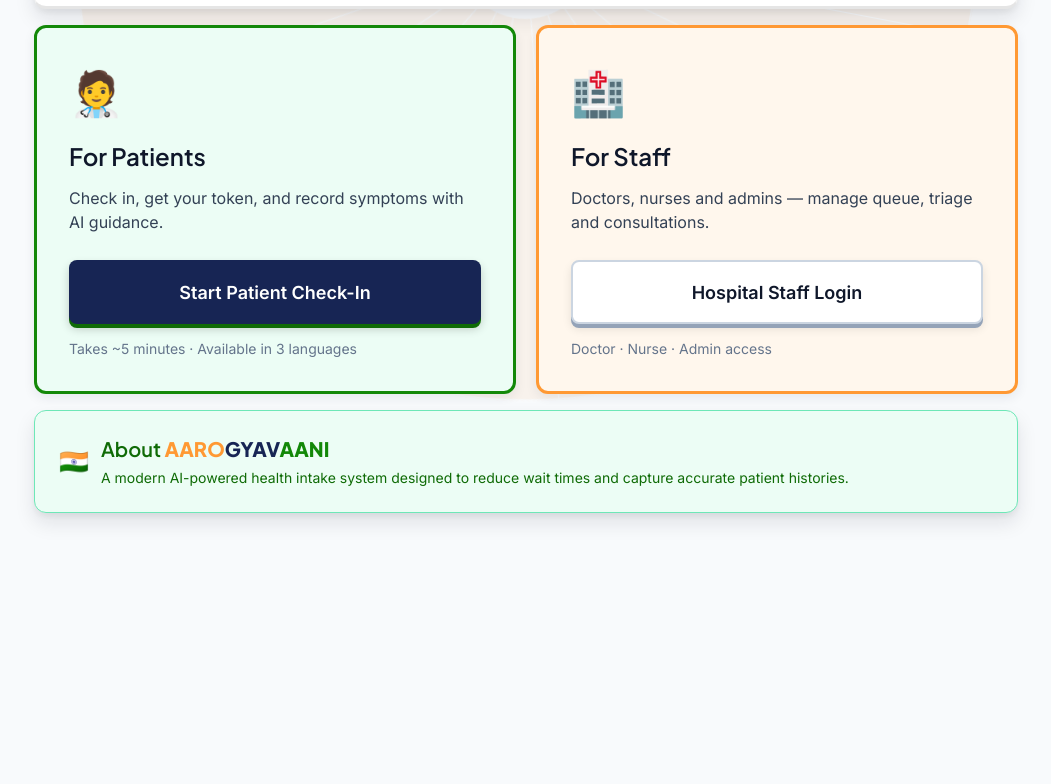
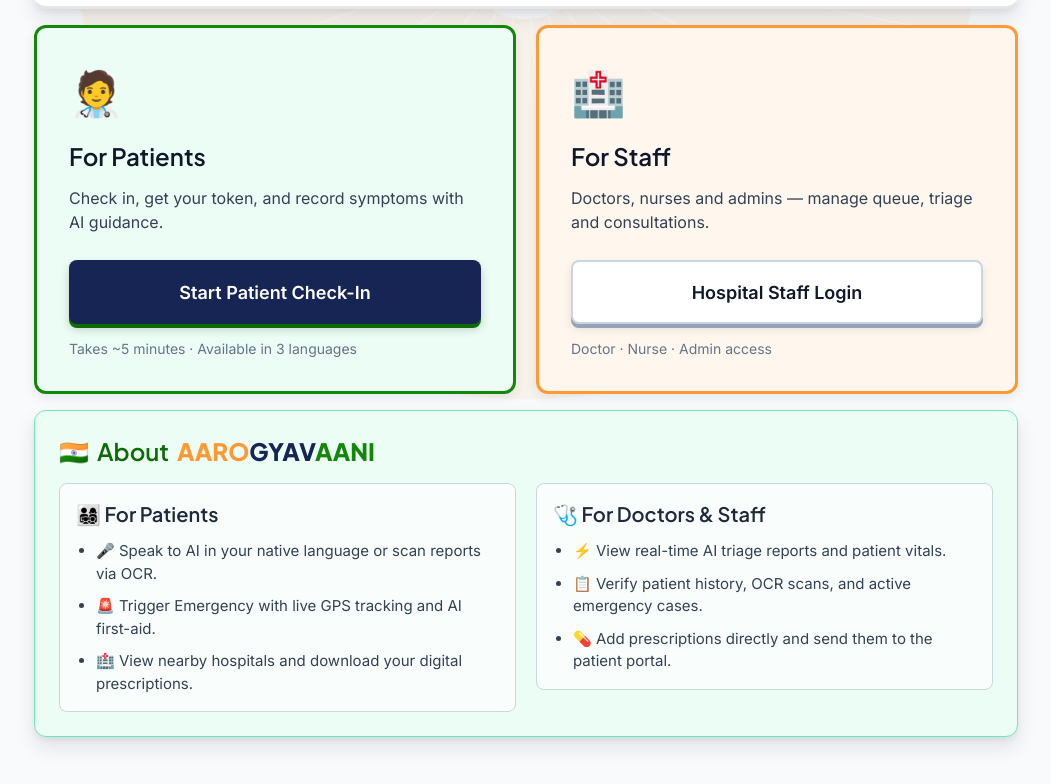
Before and after one commit to Priyanshukumar23/AAROGYAVAANI, a React (Vite) app in the folder frontend/: page / in a window 1280 px wide. Shown: the part 446-1230 px from the top of the page, without its empty margins (114-1165 px from the left). Before the commit the page ends 1099 px from the top, so only its background shows below. Built offline with nearby package versions, Linux system fonts and the light colour scheme; no server answers.

Commit message:
Enhance About section and fix Priyansh login

```diff
--- a/frontend/src/pages/Welcome.jsx
+++ b/frontend/src/pages/Welcome.jsx
@@ -24,7 +24,14 @@
       quickLang: { English: 'Quick language / भाषा चुनें / ਭਾਸ਼ਾ ਚੁਣੋ', 'हिन्दी': 'Quick language / भाषा चुनें / ਭਾਸ਼ਾ ਚੁਣੋ', 'ਪੰਜਾਬੀ': 'Quick language / भाषा चुनें / ਭਾਸ਼ਾ ਚੁਣੋ' },
       voiceGuide: { English: '🔊 Voice guidance is available at every step. Tap 🔊 Listen to hear instructions aloud.', 'हिन्दी': '🔊 हर कदम पर वॉयस मार्गदर्शन उपलब्ध है। निर्देश सुनने के लिए 🔊 सुनें पर टैप करें।', 'ਪੰਜਾਬੀ': '🔊 ਹਰ ਕਦਮ \'ਤੇ ਆਵਾਜ਼ ਮਾਰਗਦਰਸ਼ਨ ਉਪਲਬਧ ਹੈ। ਹਦਾਇਤਾਂ ਸੁਣਨ ਲਈ 🔊 ਸੁਣੋ \'ਤੇ ਟੈਪ ਕਰੋ।' },
       aboutTitle: { English: 'About', 'हिन्दी': 'के बारे में', 'ਪੰਜਾਬੀ': 'ਬਾਰੇ' },
-      aboutDesc: { English: 'A modern AI-powered health intake system designed to reduce wait times and capture accurate patient histories.', 'हिन्दी': 'इंतजार के समय को कम करने और सटीक रोगी इतिहास कैप्चर करने के लिए डिज़ाइन किया गया एक आधुनिक AI-संचालित स्वास्थ्य सेवन सिस्टम।', 'ਪੰਜਾਬੀ': 'ਇੱਕ ਆਧੁਨਿਕ AI-ਸੰਚਾਲਿਤ ਸਿਹਤ ਦਾਖਲੇ ਸਿਸਟਮ ਜੋ ਉਡੀਕ ਦੇ ਸਮੇਂ ਨੂੰ ਘਟਾਉਣ ਅਤੇ ਮਰੀਜ਼ ਦੇ ਇਤਿਹਾਸ ਨੂੰ ਸਹੀ ਕੈਪਚਰ ਕਰਨ ਲਈ ਤਿਆਰ ਕੀਤਾ ਗਿਆ ਹੈ।' }
+      patFeatTitle: { English: '👨‍👩‍👧‍👦 For Patients', 'हिन्दी': '👨‍👩‍👧‍👦 मरीजों के लिए', 'ਪੰਜਾਬੀ': '👨‍👩‍👧‍👦 ਮਰੀਜ਼ਾਂ ਲਈ' },
+      patFeat1: { English: '🎤 Speak to AI in your native language or scan reports via OCR.', 'हिन्दी': '🎤 अपनी भाषा में AI से बात करें या OCR के माध्यम से रिपोर्ट स्कैन करें।', 'ਪੰਜਾਬੀ': '🎤 ਆਪਣੀ ਭਾਸ਼ਾ ਵਿੱਚ AI ਨਾਲ ਗੱਲ ਕਰੋ ਜਾਂ OCR ਰਾਹੀਂ ਰਿਪੋਰਟਾਂ ਸਕੈਨ ਕਰੋ।' },
+      patFeat2: { English: '🚨 Trigger Emergency with live GPS tracking and AI first-aid.', 'हिन्दी': '🚨 लाइव GPS ट्रैकिंग और AI प्राथमिक चिकित्सा के साथ आपातकाल ट्रिगर करें।', 'ਪੰਜਾਬੀ': '🚨 ਲਾਈਵ GPS ਟਰੈਕਿੰਗ ਅਤੇ AI ਫਸਟ ਏਡ ਨਾਲ ਐਮਰਜੈਂਸੀ ਨੂੰ ਟਰਿੱਗਰ ਕਰੋ।' },
+      patFeat3: { English: '🏥 View nearby hospitals and download your digital prescriptions.', 'हिन्दी': '🏥 आस-पास के अस्पताल देखें और अपने डिजिटल नुस्खे डाउनलोड करें।', 'ਪੰਜਾਬੀ': '🏥 ਨੇੜਲੇ ਹਸਪਤਾਲਾਂ ਨੂੰ ਦੇਖੋ ਅਤੇ ਆਪਣੇ ਡਿਜੀਟਲ ਨੁਸਖੇ ਡਾਊਨਲੋਡ ਕਰੋ।' },
+      docFeatTitle: { English: '🩺 For Doctors & Staff', 'हिन्दी': '🩺 डॉक्टरों और कर्मचारियों के लिए', 'ਪੰਜਾਬੀ': '🩺 ਡਾਕਟਰਾਂ ਅਤੇ ਸਟਾਫ ਲਈ' },
+      docFeat1: { English: '⚡ View real-time AI triage reports and patient vitals.', 'हिन्दी': '⚡ रीयल-टाइम AI ट्राइएज रिपोर्ट और रोगी के महत्वपूर्ण अंग देखें।', 'ਪੰਜਾਬੀ': '⚡ ਰੀਅਲ-ਟਾਈਮ AI ਟ੍ਰਾਈਜ ਰਿਪੋਰਟਾਂ ਅਤੇ ਮਰੀਜ਼ ਦੇ ਜ਼ਰੂਰੀ ਅੰਗ ਦੇਖੋ।' },
+      docFeat2: { English: '📋 Verify patient history, OCR scans, and active emergency cases.', 'हिन्दी': '📋 रोगी के इतिहास, OCR स्कैन और सक्रिय आपातकालीन मामलों की जांच करें।', 'ਪੰਜਾਬੀ': '📋 ਮਰੀਜ਼ ਦੇ ਇਤਿਹਾਸ, OCR ਸਕੈਨ, ਅਤੇ ਸਰਗਰਮ ਐਮਰਜੈਂਸੀ ਮਾਮਲਿਆਂ ਦੀ ਪੁਸ਼ਟੀ ਕਰੋ।' },
+      docFeat3: { English: '💊 Add prescriptions directly and send them to the patient portal.', 'हिन्दी': '💊 नुस्खे सीधे जोड़ें और उन्हें रोगी पोर्टल पर भेजें।', 'ਪੰਜਾਬੀ': '💊 ਨੁਸਖੇ ਸਿੱਧੇ ਸ਼ਾਮਲ ਕਰੋ ਅਤੇ ਉਹਨਾਂ ਨੂੰ ਮਰੀਜ਼ ਦੇ ਪੋਰਟਲ \'ਤੇ ਭੇਜੋ।' }
     };
     return t[key][state.language] || t[key]['English'];
   };
@@ -68,14 +75,29 @@
           <span className="small muted">{getTranslated('staffFoot')}</span>
         </div>
       </div>
+
       <div className="card ui-3d-card" style={{ marginTop: 16, background: 'var(--blue-soft)', border: '1px solid var(--blue-border)' }}>
-        <div style={{ display: 'flex', alignItems: 'center', gap: 12 }}>
-          <div style={{ fontSize: 24 }}>🇮🇳</div>
-          <div>
-            <h4 style={{ margin: 0, color: 'var(--blue-dark)' }}>{getTranslated('aboutTitle')} <BrandText /></h4>
-            <p className="small" style={{ margin: 0, marginTop: 4, color: 'var(--blue-dark)' }}>
-              {getTranslated('aboutDesc')}
-            </p>
+        <h3 style={{ margin: '0 0 16px 0', color: 'var(--blue-dark)', display: 'flex', alignItems: 'center', gap: '8px' }}>
+          <span style={{ fontSize: 24 }}>🇮🇳</span> {getTranslated('aboutTitle')} <BrandText />
+        </h3>
+
+        <div className="grid cols-2" style={{ gap: '20px', alignItems: 'start' }}>
+          <div style={{ background: 'rgba(255,255,255,0.7)', padding: '16px', borderRadius: '8px', border: '1px solid #cbd5e1' }}>
+            <h4 style={{ margin: '0 0 12px 0', color: '#1e293b' }}>{getTranslated('patFeatTitle')}</h4>
+            <ul style={{ margin: 0, paddingLeft: '20px', display: 'flex', flexDirection: 'column', gap: '10px', color: '#334155', fontSize: '15px' }}>
+              <li>{getTranslated('patFeat1')}</li>
+              <li>{getTranslated('patFeat2')}</li>
+              <li>{getTranslated('patFeat3')}</li>
+            </ul>
+          </div>
+
+          <div style={{ background: 'rgba(255,255,255,0.7)', padding: '16px', borderRadius: '8px', border: '1px solid #cbd5e1' }}>
+            <h4 style={{ margin: '0 0 12px 0', color: '#1e293b' }}>{getTranslated('docFeatTitle')}</h4>
+            <ul style={{ margin: 0, paddingLeft: '20px', display: 'flex', flexDirection: 'column', gap: '10px', color: '#334155', fontSize: '15px' }}>
+              <li>{getTranslated('docFeat1')}</li>
+              <li>{getTranslated('docFeat2')}</li>
+              <li>{getTranslated('docFeat3')}</li>
+            </ul>
           </div>
         </div>
       </div>
```
